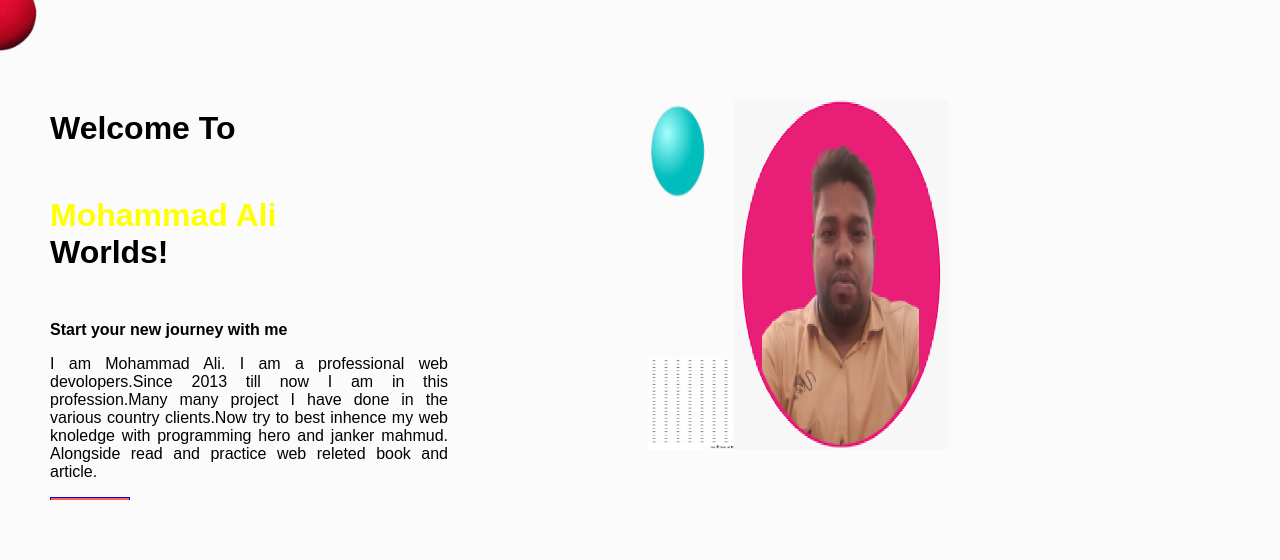
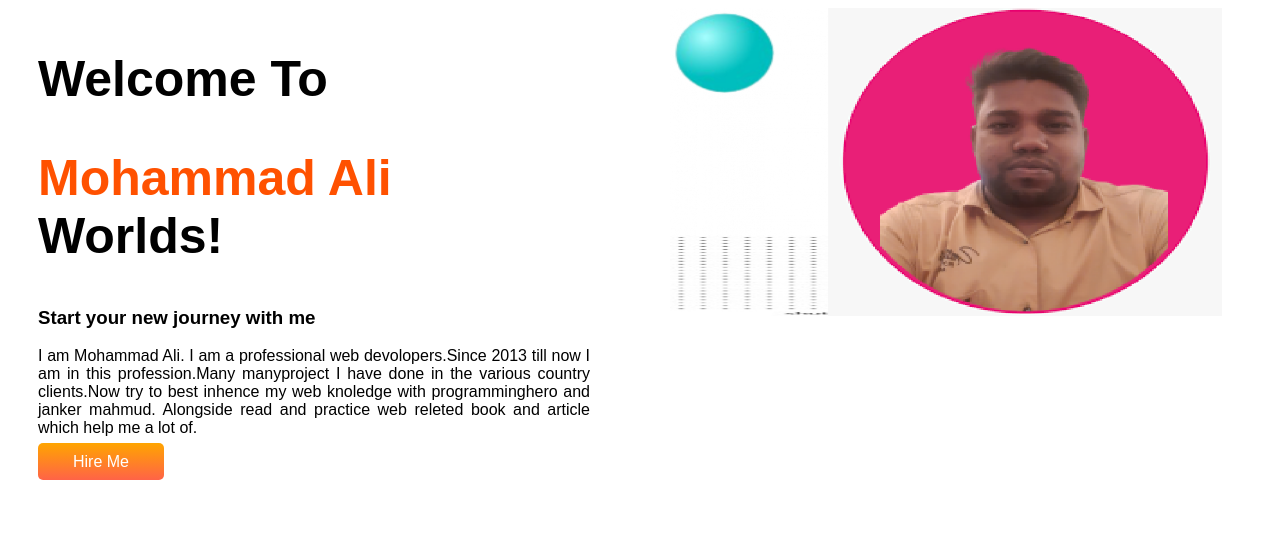
Before and after one commit to Mdali5502/myblogsite, a plain HTML site: page index.html in a window 1280 px wide. Drawn offline with Linux system fonts and the light colour scheme.

Commit message:
myblogsite

```diff
--- a/index.html
+++ b/index.html
@@ -1,5 +1,6 @@
 <!DOCTYPE html>
 <html lang="en">
+
 <head>
     <meta charset="UTF-8">
     <meta http-equiv="X-UA-Compatible" content="IE=edge">
@@ -9,17 +10,32 @@
     <title>Web devoloped with fun</title>
     <link rel="stylesheet" href="style.css">
 </head>
+
 <body>
-    <div class="left">
-        <img src="rectangular.png" alt="ali"
-        margin-left:0px; margin-top:0px; width="40px; height:40px;">
-    <h1>Welcome To</h1>
-    <h1><span>Mohammad Ali</span> Worlds!</h1>
-    <p><strong>Start your new journey with me</strong></p>
-    <p>I am Mohammad Ali. I am a professional web devolopers.Since 2013 till now I am in this profession.Many many project I have done in the various country clients.Now try to best inhence my web knoledge with programming hero and janker mahmud. Alongside read and practice web releted book and article.
-    </p>
 
-    <input type="submit" value="Hire Me" >
+
+    <section>
+        <div class="half-width">
+            <h1>Welcome To</h1>
+            <h1><span>Mohammad Ali</span> Worlds!</h1>
+            <h3>Start your new journey with me</h3>
+            <p>I am Mohammad Ali. I am a professional web devolopers.Since 2013 till now I am in this profession.Many
+                manyproject I have done in the various country clients.Now try to best inhence my web knoledge with
+                programminghero and janker mahmud. Alongside read and practice web releted book and article which help
+                me a lot of.
+            </p>
+            <a class="button" href="#">Hire Me</a>
+        </div>
+
+
+
+
+        <div class="half-width"> <img src="header.png" alt="ali">
+        </div>
+
+
+
+    </section>
 
 
 
@@ -27,17 +43,12 @@
 
 
 
-</div>
 
 
 
 
 
 
+</body>
 
-    <div class="right">
-        <img src="header.png" alt="ali" width="300px" height="350px">
-
-    </div>
-</body>
 </html>
--- a/style.css
+++ b/style.css
@@ -1,39 +1,36 @@
 body{
-    margin: auto;
-    font-family: sans-serif;
-    background-color: rgb(252, 251, 251);
+    font-family:  sans-serif;
 }
 span{
-    color: yellow;
-}
-.left{
-    height: 500px;
-    width:35%;
-    overflow: hidden;
-    float: left;
-    padding-right: 200px;
-
+    color: rgb(255, 81, 0);
 }
 h1{
-    margin: 50px;
+    font-size: 50px;
 }
-.left p{
-    text-align: justify;
-    margin-left: 50px;
+section{
+    display: flex;
 }
-input{
-    margin-left: 50px;
-    background-color: tomato;
-    text-align: center;
-    border: 1px solid blue;
-    height: 60px;
-    width: 80px;
-}
-.right{
-    height: 400px;
-    width: 35%;
-    overflow: hidden;
-    padding-top: 100px;
+.half-width{
+    width: 50%;
+    padding-left: 10px;
+   margin-right: 50px;
+   margin-left: 20px;
+
 
 
 }
+p{
+    text-align: justify;
+}
+.half-width img{
+    width: 100%;
+}
+.button{
+    text-decoration: none;
+    border: 1px solid black;
+    border: 5px;
+    background-image: linear-gradient(orange, tomato);
+    color: white;
+    padding: 10px 35px;
+    border-radius: 5px;
+}
```
